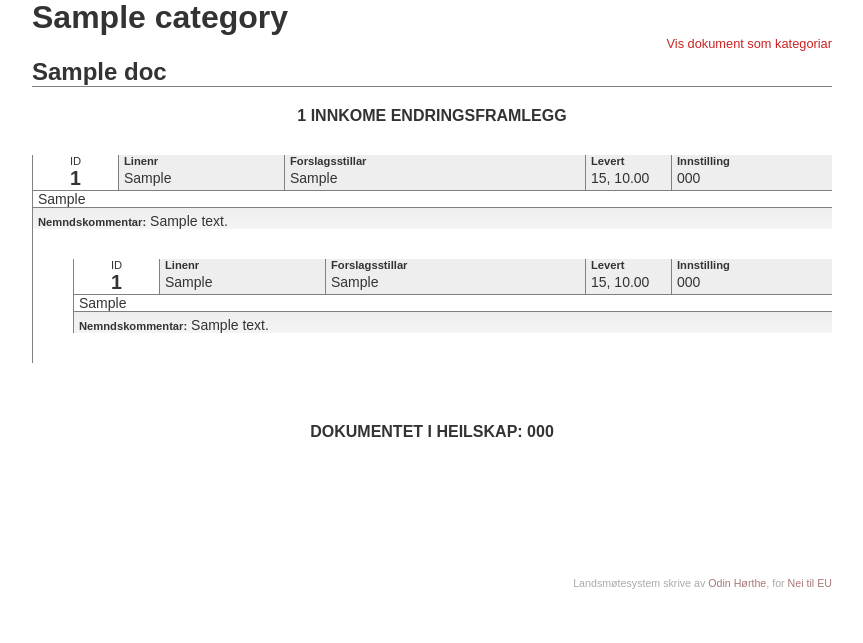
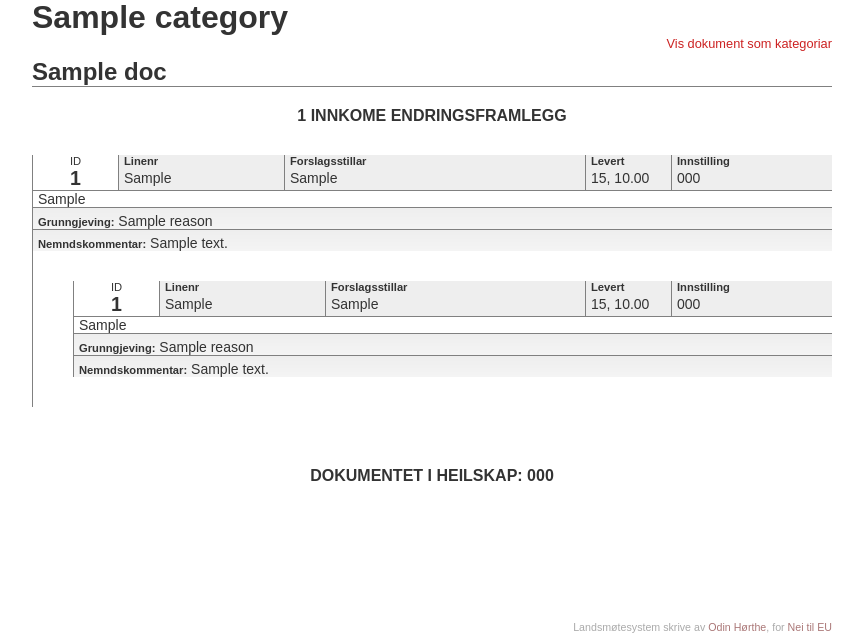
Before and after one commit to Velmont/landsmotesys, a Django app: template templates/framlegg/cat_view.html in a window 1280 px wide. Shown: the part 192-835 px from the top of the page, without its empty margins (208-1071 px from the left). Before the commit the page ends 781 px from the top, so only its background shows below. Run offline with Django 3.2, Linux system fonts and the light colour scheme; tables that the repository leaves empty hold one stand-in row (values such as "Sample post"); the template is opened without the code that fills it: values that come from a table or form of the project are taken from there, most other values are stand-ins (such as "Sample title", 1, 10 or a date in 2020).

Commit message:
La til grunngjeving i patch-visning

```diff
--- a/htdocs/web/style.css
+++ b/htdocs/web/style.css
@@ -58,8 +58,8 @@ td.text { border: 1px solid gray; background-color: transparent; }
 th.id, td.id { background-color: transparent; text-align: center; }
 th.id { color: #333; font-weight: normal; font-size: 0.8em; }
 td.id { font-size: 1.4em; font-weight: bold; }
-.framlegg .nemnddesc { background: url('bilete/eee-to-fff.png') repeat-x #fff; }
-.framlegg .nemnddesc strong { font-size: 0.8em; }
+.framlegg .nemnddesc, .framlegg .reason { background: url('bilete/eee-to-fff.png') repeat-x #fff; border-top: 1px solid gray; }
+.framlegg .head strong { font-size: 0.8em; }
 .framlegg p.head { margin: 5px 0 0; }
 
 .underliggjande { padding: 0 0 0 40px; }
--- a/templates/framlegg/patch_list_part.html
+++ b/templates/framlegg/patch_list_part.html
@@ -15,6 +15,13 @@
 
  <tr>
    <td colspan="5" class="text">{{ patch.what_to_change|markdown }}
+
+  {% if patch.reason %}
+  <tr>
+    <td colspan="5" class="reason">
+      <p class="head"><strong>Grunngjeving:</strong>
+      {{ patch.reason|markdown }}
+  {% endif %}
 
   {% if patch.nemnd_desc %}
   <tr>
```
